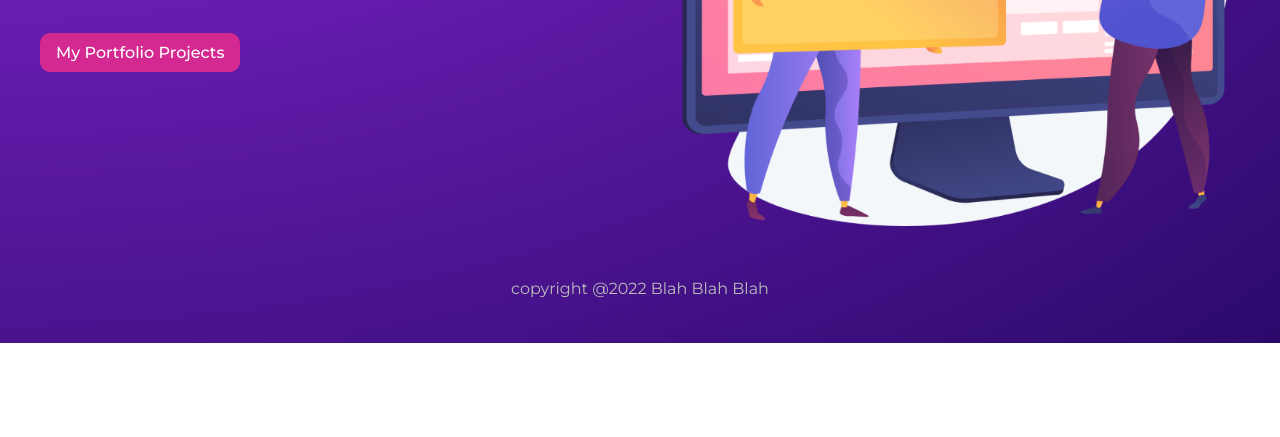
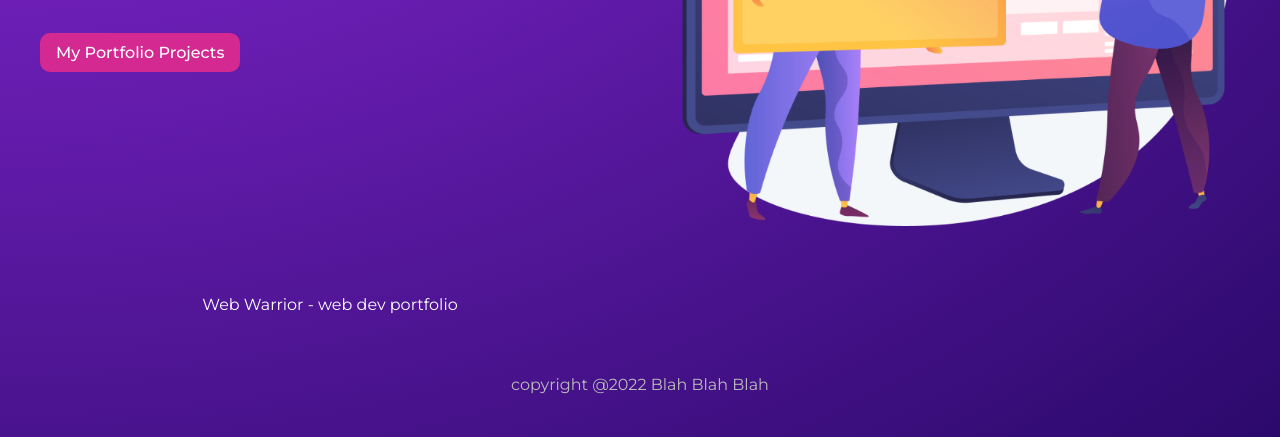
Before and after one commit to vishalverma1999/GatsbyTutorialBeginners, a Gatsby site in the folder web-warrior/: page / in a window 1280 px wide. Shown: the part 457-894 px from the top of the page. Before the commit the page ends 800 px from the top, so only its background shows below. Built offline with nearby package versions, Linux system fonts and the light colour scheme; Gatsby itself is replaced by a stand-in of ours.

Commit message:
Gatsby Tutorial #9 - Site Metadata & Page Queries

```diff
--- a/web-warrior/gatsby-config.js
+++ b/web-warrior/gatsby-config.js
@@ -7,4 +7,16 @@
 module.exports = {
   /* Your site config here */
   plugins: [],
+
+  // gatsby is automatically going to take metadata and add it to the graphql layer and no plugins or anything needed
+  siteMetadata: {
+    // we can have different properties and values inside this object
+    title: 'Web Warrior',
+    description: 'web dev portfolio',
+    copyright: 'This website is copyright @2022 Web Warrior',
+  }
 }
+
+/*
+every time u change gatsby config file u need to restart gatsby
+ */
--- a/web-warrior/src/pages/index.js
+++ b/web-warrior/src/pages/index.js
@@ -1,10 +1,13 @@
-import { Link } from "gatsby"
+import { graphql, Link } from "gatsby"
 import React from "react"
 import Layout from "../components/Layout"
 import * as styles from '../styles/home.module.css'
 
 
-export default function Home() {
+export default function Home({ data }) {
+
+  console.log(data);
+  const { description, title } = data.site.siteMetadata;
   return (
     <Layout>
       {/* content b/w layout wrapper is children of the wrapper and we can collect it in Layout component as prop from each page */}
@@ -16,7 +19,21 @@ export default function Home() {
           <Link className={styles.btn} to='/project'>My Portfolio Projects</Link>
         </div>
         <img src="/banner.png" alt="site banner" style={{ maxWidth: "100%" }} />
+        <p> {title} - {description} </p>
       </section>
     </Layout>
   )
 }
+
+// How do we actually make that query from our components well there's a couple of different ways that we can make the queries from our components in this lesson i'm going to show you how to make page queries from our page components and then later on i'll show you how to make queries from other components that are not pages as well
+export const query = graphql`
+query SiteInfo {
+  site {
+    siteMetadata {
+      description
+      title
+    }
+  }
+}
+`
+// how do we actually use this data inside our component well gatsby is going to find this query first of all and then it's going to give us access to a data property inside our component on the props so we automatically take in props right here this props object right but what we could do is just destructure from that object a data property and that is any data that we get back from this thing right here from this query
```
